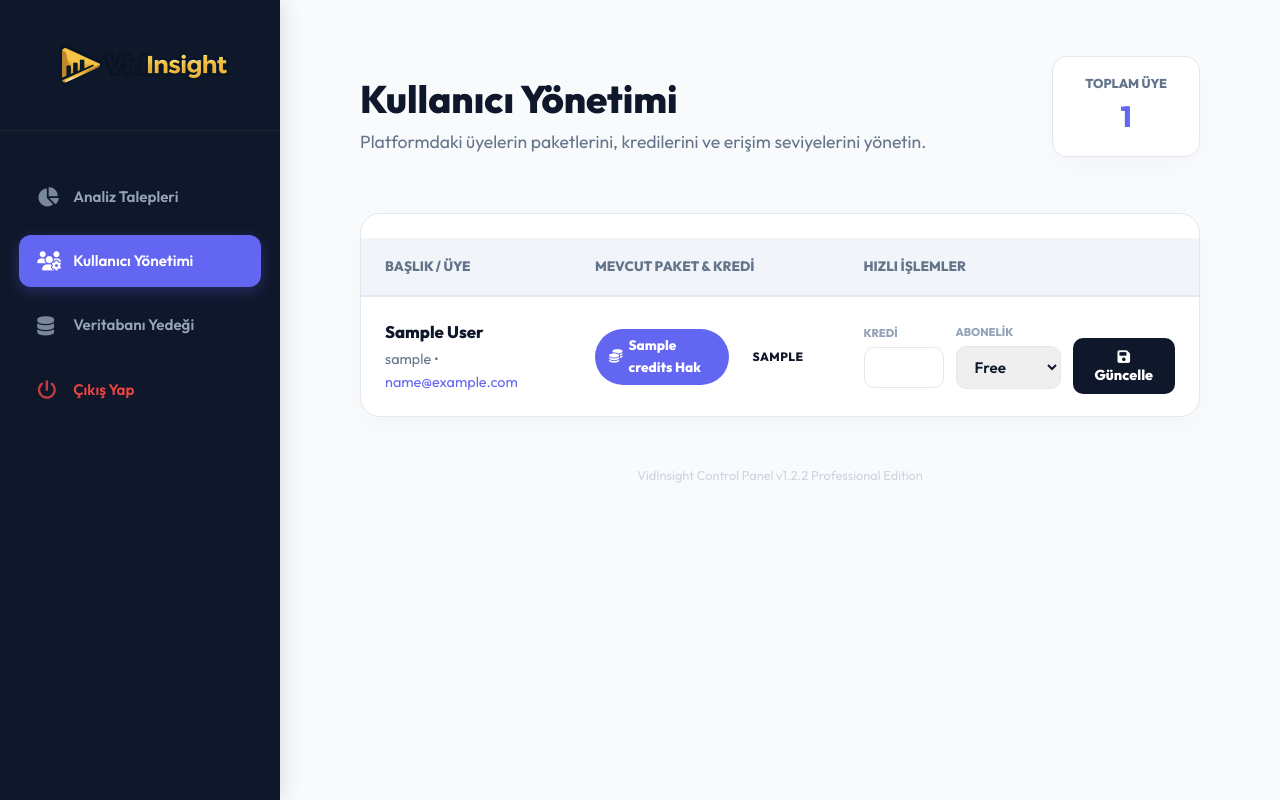
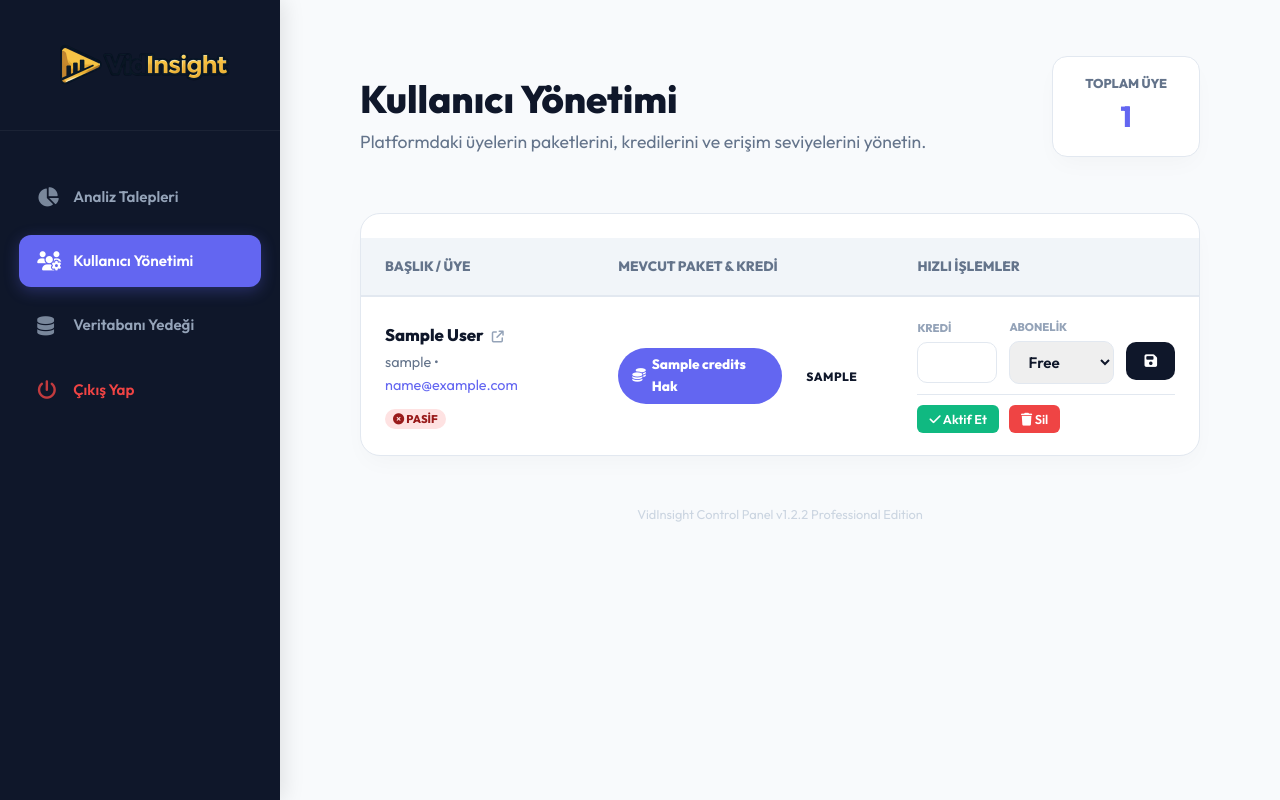
Before and after one commit to fatnarman-debug/youtube-analiz, a FastAPI app: template templates/admin_users.html in a window 1280 px wide. Run offline with FastAPI, Linux system fonts and the light colour scheme; the template is opened without the code that fills it: most values are stand-ins (such as "Sample title", 1, 10 or a date in 2020).

Commit message:
VidInsight v1.3.1: Admin User Management Advanced Features (Suspend, Delete, Analysis filtering)

```diff
--- a/main.py
+++ b/main.py
@@ -237,7 +237,10 @@
     payload = decode_access_token(token)
     if not payload: return None
     username = payload.get("sub")
-    return db.query(models.User).filter(models.User.username == username).first()
+    user = db.query(models.User).filter(models.User.username == username).first()
+    if user and not user.is_active:
+        return None
+    return user
 
 def check_and_renew_credits(user: models.User, db: Session):
     """Aylık kredi yenileme ve sıfırlama mantığı (Lazy Renewal)"""
@@ -288,6 +291,9 @@
     user = db.query(models.User).filter((models.User.email == email) | (models.User.username == email)).first()
     if not user or not verify_password(password, user.password_hash):
         return templates.TemplateResponse(request=request, name="user_login.html", context={"error": "Geçersiz bilgiler."})
+
+    if not user.is_active:
+        return templates.TemplateResponse(request=request, name="user_login.html", context={"error": "Hesabınız yönetici tarafından pasife alınmıştır."})
 
     token = create_access_token(data={"sub": user.username})
     response = RedirectResponse(url="/dashboard", status_code=status.HTTP_303_SEE_OTHER)
@@ -421,18 +427,24 @@
     return RedirectResponse(url="/girisburdan?error=1", status_code=status.HTTP_303_SEE_OTHER)
 
 @app.get("/admin/analyses", response_class=HTMLResponse)
-async def admin_dashboard(request: Request, db: Session = Depends(get_db)):
+async def admin_dashboard(request: Request, user_id: int = None, db: Session = Depends(get_db)):
     session = request.cookies.get(ADMIN_SESSION_NAME)
     if session != "authenticated":
         return RedirectResponse(url="/girisburdan")
 
-    analyses = db.query(models.AnalysisRequest).order_by(models.AnalysisRequest.id.desc()).all()
+    query = db.query(models.AnalysisRequest)
+    if user_id:
+        query = query.filter(models.AnalysisRequest.user_id == user_id)
+
+    analyses = query.order_by(models.AnalysisRequest.id.desc()).all()
+
     from database import SQLALCHEMY_DATABASE_URL, IS_PREVIOUSLY_PERSISTENT
     return templates.TemplateResponse(
         request=request,
         name="admin_analyses.html",
         context={
             "analyses": analyses,
+            "filter_user_id": user_id,
             "storage_status": STORAGE_STATUS,
             "is_persistent": IS_PREVIOUSLY_PERSISTENT,
             "db_url": str(SQLALCHEMY_DATABASE_URL)
@@ -453,16 +465,42 @@
     )
 
 @app.post("/admin/update_credits/{user_id}")
-async def admin_update_credits(user_id: int,
-                               credits: int = Form(...),
-                               plan: str = Form(...),
-                               db: Session = Depends(get_db)):
-    # Güvenlik kontrolü (session kontrolü burda da olmalı)
-    # Basitlik için formdan gelen veriyi alıp güncelliyoruz
+async def admin_update_credits(user_id: int, request: Request, credits: int = Form(...), plan: str = Form(...), db: Session = Depends(get_db)):
+    session = request.cookies.get(ADMIN_SESSION_NAME)
+    if session != "authenticated":
+        raise HTTPException(status_code=401)
+
     user = db.query(models.User).filter(models.User.id == user_id).first()
     if user:
         user.credits = credits
         user.subscription_plan = plan
+        db.commit()
+    return RedirectResponse(url="/admin/users", status_code=status.HTTP_303_SEE_OTHER)
+
+@app.post("/admin/user/{user_id}/toggle_status")
+async def admin_toggle_user_status(user_id: int, request: Request, db: Session = Depends(get_db)):
+    session = request.cookies.get(ADMIN_SESSION_NAME)
+    if session != "authenticated":
+        raise HTTPException(status_code=401)
+
+    user = db.query(models.User).filter(models.User.id == user_id).first()
+    if user:
+        user.is_active = not user.is_active
+        db.commit()
+    return RedirectResponse(url="/admin/users", status_code=status.HTTP_303_SEE_OTHER)
+
+@app.post("/admin/user/{user_id}/delete")
+async def admin_delete_user(user_id: int, request: Request, db: Session = Depends(get_db)):
+    session = request.cookies.get(ADMIN_SESSION_NAME)
+    if session != "authenticated":
+        raise HTTPException(status_code=401)
+
+    user = db.query(models.User).filter(models.User.id == user_id).first()
+    if user:
+        # Önce kullanıcının tüm analiz taleplerini sil (Constraint hatası almamak için)
+        db.query(models.AnalysisRequest).filter(models.AnalysisRequest.user_id == user_id).delete()
+        # Kullanıcıyı sil
+        db.delete(user)
         db.commit()
     return RedirectResponse(url="/admin/users", status_code=status.HTTP_303_SEE_OTHER)
 
--- a/templates/admin_users.html
+++ b/templates/admin_users.html
@@ -80,8 +80,19 @@
                     {% for user in users %}
                     <tr>
                         <td>
-                            <div style="font-weight: 800; color: #0F172A; font-size: 1.05rem;">{{ user.full_name }}</div>
+                            <a href="/admin/analyses?user_id={{ user.id }}" style="text-decoration: none;" title="Bu kullanıcının analizlerini gör">
+                                <div style="font-weight: 800; color: #0F172A; font-size: 1.05rem; transition: color 0.2s;">
+                                    {{ user.full_name }} <i class="fa-solid fa-arrow-up-right-from-square" style="font-size: 0.75rem; color: #94A3B8; margin-left: 5px;"></i>
+                                </div>
+                            </a>
                             <div style="font-size: 0.9rem; color: #64748B; margin-top: 2px;">{{ user.username }} • <span style="color: #6366F1;">{{ user.email }}</span></div>
+                            <div style="margin-top: 8px;">
+                                {% if user.is_active %}
+                                <span style="font-size: 0.7rem; font-weight: 800; background: #DCFCE7; color: #166534; padding: 3px 8px; border-radius: 10px;"><i class="fa-solid fa-circle-check"></i> AKTİF</span>
+                                {% else %}
+                                <span style="font-size: 0.7rem; font-weight: 800; background: #FEE2E2; color: #991B1B; padding: 3px 8px; border-radius: 10px;"><i class="fa-solid fa-circle-xmark"></i> PASİF</span>
+                                {% endif %}
+                            </div>
                         </td>
                         <td>
                             <div style="display: flex; align-items: center; gap: 12px;">
@@ -94,7 +105,8 @@
                             </div>
                         </td>
                         <td>
-                            <form action="/admin/update_credits/{{ user.id }}" method="POST" class="edit-form">
+                            <div style="display: flex; flex-direction: column; gap: 10px;">
+                                <form action="/admin/update_credits/{{ user.id }}" method="POST" class="edit-form" style="margin-bottom: 0;">
                                     <div style="display: flex; flex-direction: column; gap: 4px;">
                                         <label style="font-size: 0.7rem; font-weight: 800; color: #94A3B8; text-transform: uppercase;">Kredi</label>
                                         <input type="number" name="credits" value="{{ user.credits }}" style="width: 80px;" required>
@@ -107,10 +119,25 @@
                                             <option value="agency" {% if user.subscription_plan == 'agency' %}selected{% endif %}>Agency</option>
                                         </select>
                                     </div>
-                                <button type="submit" class="update-btn" style="margin-top: 18px;">
-                                    <i class="fa-solid fa-save"></i> Güncelle
+                                    <button type="submit" class="update-btn" style="margin-top: 18px;" title="Güncelle">
+                                        <i class="fa-solid fa-save"></i>
                                     </button>
                                 </form>
+
+                                <div style="display: flex; gap: 10px; border-top: 1px solid #E2E8F0; padding-top: 10px;">
+                                    <form action="/admin/user/{{ user.id }}/toggle_status" method="POST" style="margin: 0;">
+                                        <button type="submit" style="background: {% if user.is_active %}#F59E0B{% else %}#10B981{% endif %}; color: white; border: none; padding: 6px 12px; border-radius: 6px; font-weight: 600; cursor: pointer; font-size: 0.8rem;">
+                                            <i class="fa-solid {% if user.is_active %}fa-ban{% else %}fa-check{% endif %}"></i>
+                                            {{ "Pasife Al" if user.is_active else "Aktif Et" }}
+                                        </button>
+                                    </form>
+                                    <form action="/admin/user/{{ user.id }}/delete" method="POST" style="margin: 0;" onsubmit="return confirm('DİKKAT: {{ user.full_name }} adlı kullanıcıyı ve ONA AİT TÜM ANALİZLERİ kalıcı olarak silmek istediğinize emin misiniz? Bu işlem geri alınamaz!');">
+                                        <button type="submit" style="background: #EF4444; color: white; border: none; padding: 6px 12px; border-radius: 6px; font-weight: 600; cursor: pointer; font-size: 0.8rem;">
+                                            <i class="fa-solid fa-trash"></i> Sil
+                                        </button>
+                                    </form>
+                                </div>
+                            </div>
                         </td>
                     </tr>
                     {% endfor %}
```
Also changed, not shown: templates/admin_analyses.html (+12 -0 lines). Lines whose indentation alone changed are shown as unchanged.
